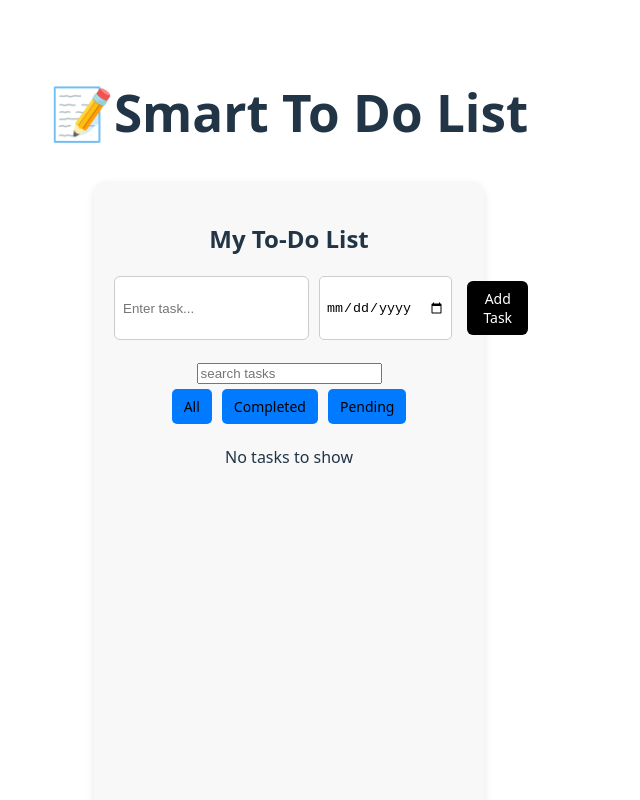
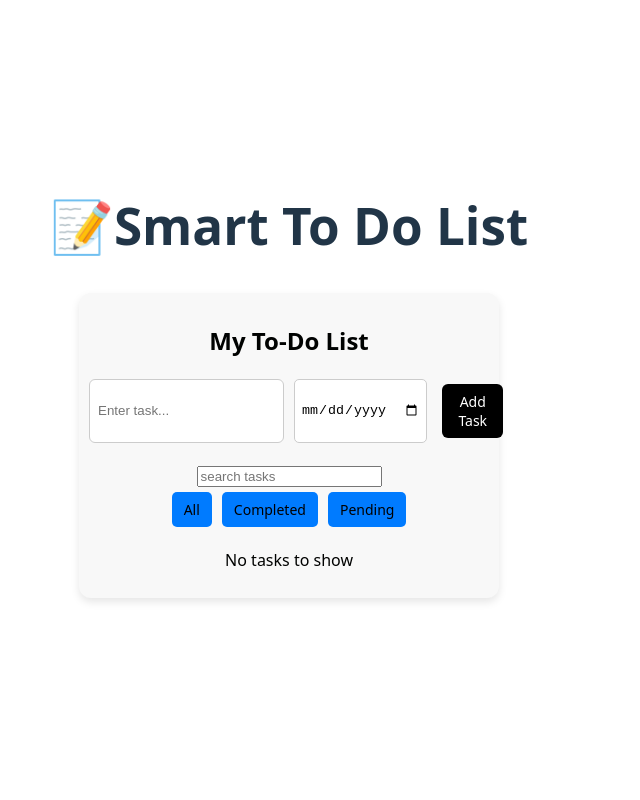
Before and after one commit to Bipan-git/To-Do-list-App, a React app: page / in a window 1280 px wide. Shown: the top 800 px of the page, without its empty margins (0-640 px from the left). Built offline with nearby package versions, Linux system fonts and the light colour scheme; the HTML template or start-up script is replaced by a standard one.

Commit message:
Add new style

```diff
--- a/src/component/ToDoApp.css
+++ b/src/component/ToDoApp.css
@@ -1,12 +1,13 @@
 .todoContainer {
   background-color: #f8f8f8;
   border-radius: 12px;
-  padding: 20px;
-  width: 350px;
-  height: 100vh;
+  padding: 10px;
+  width: 4000px;
+  height: auto;
   margin: 40px auto;
   text-align: center;
   max-width: 400px;
+  color: #000201;
 
   box-shadow: 0 4px 8px rgba(0, 0, 0, 0.1);
 }
```
